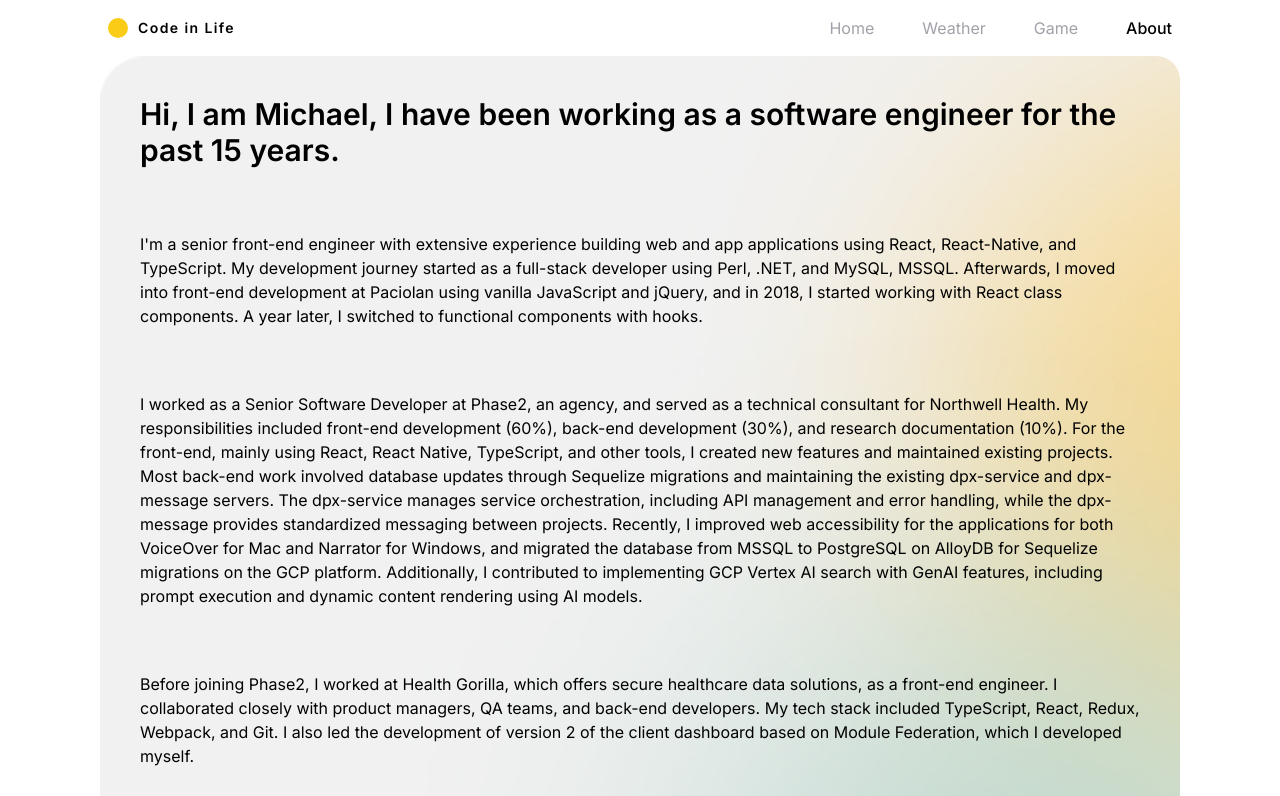
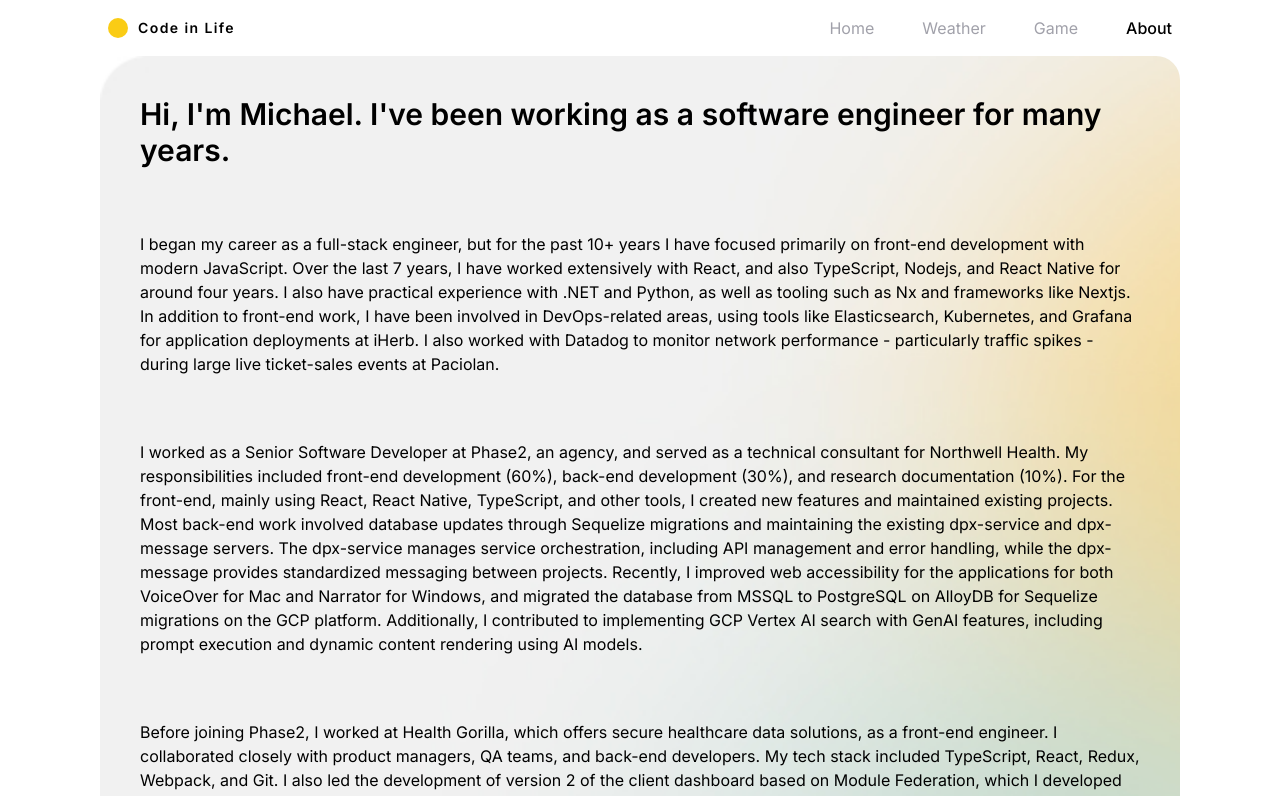
Before and after one commit to michaeldslim/nextjs-portfolio, a Next.js app: page /about in a window 1280 px wide. Shown: the top 796 px of the page. Built offline with nearby package versions, Linux system fonts and the light colour scheme.

Commit message:
feat: update About page with refined professional summary and expanded technical experience

```diff
--- a/app/about/page.tsx
+++ b/app/about/page.tsx
@@ -16,11 +16,10 @@ const about = () => {
       <section className="grid grid-cols-1 lg:grid-cols-1 gap-4 mb-4">
         <div className="min-h-screen rounded-3xl p-10 flex flex-col gap-16 bg-[url('/gradient-bg.jpg')] bg-cover">
           <h1 className="text-3xl font-semibold">
-            Hi, I am Michael, I have been working as a software engineer for the
-            past 15 years.
+            Hi, I'm Michael. I've been working as a software engineer for many years.
           </h1>
           <p className="">
-            I'm a senior front-end engineer with extensive experience building web and app applications using React, React-Native, and TypeScript. My development journey started as a full-stack developer using Perl, .NET, and MySQL, MSSQL. Afterwards, I moved into front-end development at Paciolan using vanilla JavaScript and jQuery, and in 2018, I started working with React class components. A year later, I switched to functional components with hooks.
+            I began my career as a full-stack engineer, but for the past 10+ years I have focused primarily on front-end development with modern JavaScript. Over the last 7 years, I have worked extensively with React, and also TypeScript, Nodejs, and React Native for around four years. I also have practical experience with .NET and Python, as well as tooling such as Nx and frameworks like Nextjs. In addition to front-end work, I have been involved in DevOps-related areas, using tools like Elasticsearch, Kubernetes, and Grafana for application deployments at iHerb. I also worked with Datadog to monitor network performance - particularly traffic spikes - during large live ticket-sales events at Paciolan.
           </p>
           <p className="">
             I worked as a Senior Software Developer at Phase2, an agency, and served as a technical consultant for Northwell Health. My responsibilities included front-end development (60%), back-end development (30%), and research documentation (10%). For the front-end, mainly using React, React Native, TypeScript, and other tools, I created new features and maintained existing projects. Most back-end work involved database updates through Sequelize migrations and maintaining the existing dpx-service and dpx-message servers. The dpx-service manages service orchestration, including API management and error handling, while the dpx-message provides standardized messaging between projects. Recently, I improved web accessibility for the applications for both VoiceOver for Mac and Narrator for Windows, and migrated the database from MSSQL to PostgreSQL on AlloyDB for Sequelize migrations on the GCP platform. Additionally, I contributed to implementing GCP Vertex AI search with GenAI features, including prompt execution and dynamic content rendering using AI models.
```
